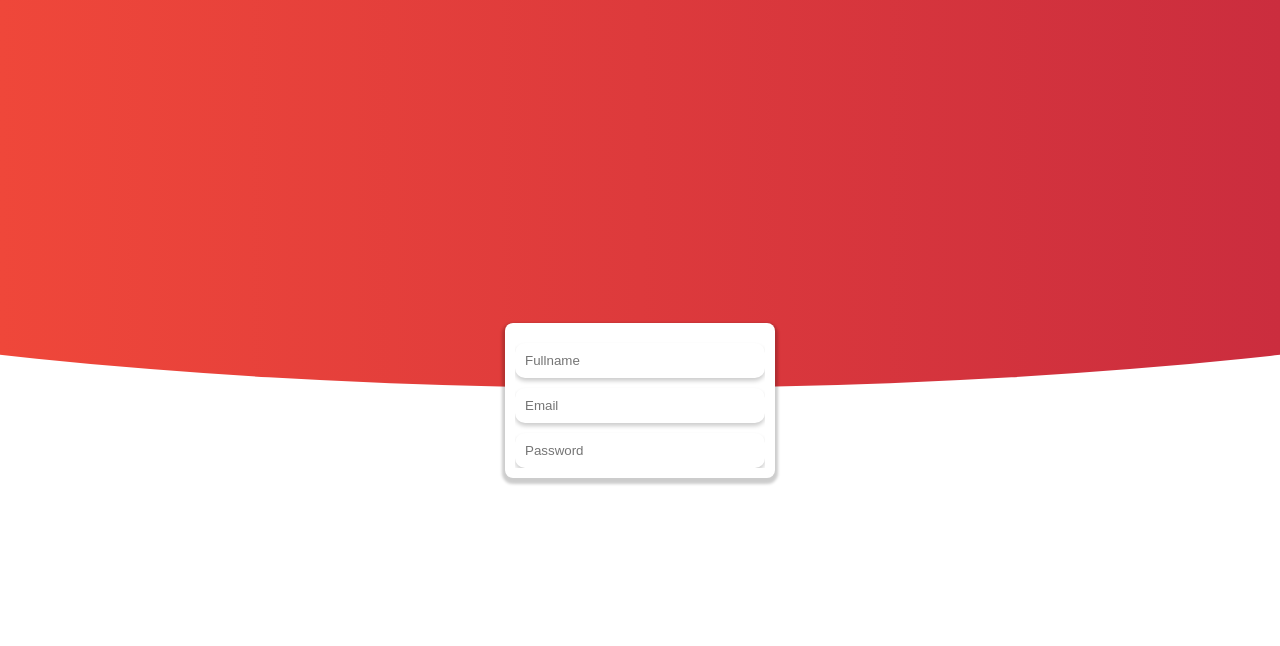
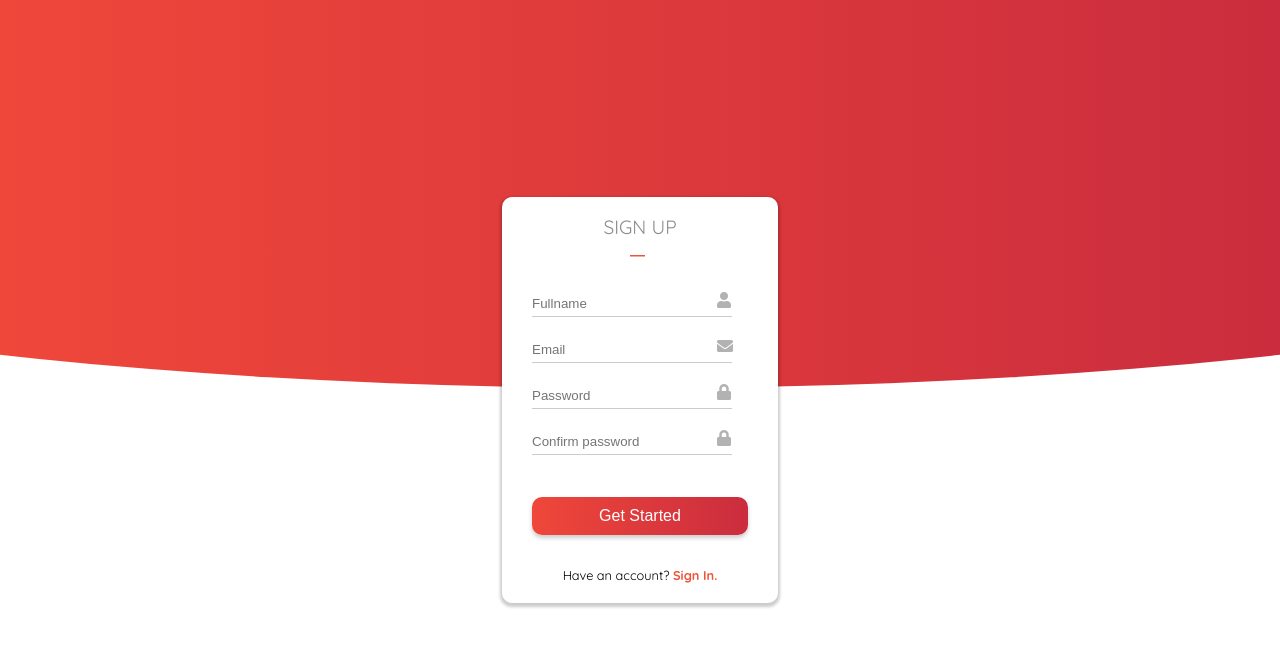
Before and after one commit to davidGuerraCode/foodChat, a React (Create React App) app in the folder client/: page /signup in a window 1280 px wide. Shown: the top 646 px of the page. Built offline with nearby package versions, Linux system fonts and the light colour scheme; no server answers.

Commit message:
improve design of sign up form

```diff
--- a/client/src/components/Signin/Signin.module.css
+++ b/client/src/components/Signin/Signin.module.css
@@ -41,7 +41,7 @@ label h1 {
   text-align: center;
 }
 
-input {
+/* input {
   display: block;
   border-radius: 10px;
   padding: 10px;
@@ -50,7 +50,7 @@ input {
   margin-top: 10px;
   width: 250px;
   box-shadow: 0px 3px 4px var(--gray-shadow-color);
-}
+} */
 
 .input-container {
   text-align: center;
--- a/client/src/components/Signup/Signup.js
+++ b/client/src/components/Signup/Signup.js
@@ -16,18 +16,31 @@ const signup = props => {
       placeholder: 'Email',
       type: 'email',
       name: 'email',
-      iconClass: 'fas fa-user'
+      iconClass: 'fas fa-envelope'
     },
     {
       placeholder: 'Password',
       type: 'password',
       name: 'password',
-      iconClass: 'fas fa-user'
+      iconClass: 'fas fa-lock'
+    },
+    {
+      placeholder: 'Confirm password',
+      type: 'password',
+      name: 'confirm password',
+      iconClass: 'fas fa-lock'
     }
   ]);
 
   const inputs = input.map((el, index) => {
-    return <input type={el.type} name={el.name} placeholder={el.placeholder} />;
+    return (
+      <div key={index} className={style.InputContainer}>
+        <input type={el.type} name={el.name} placeholder={el.placeholder} />
+        <span className={style.IconContainer}>
+          <i className={el.iconClass} />
+        </span>
+      </div>
+    );
   });
 
   return (
@@ -37,8 +50,20 @@ const signup = props => {
       </div>
       <div className={style['Container']}>
         <Card>
-          <div className={style['Form-container']}>
-            <form>{inputs}</form>
+          <div className={style.CardTitle}>
+            <p>SIGN UP</p>
+            <svg height="3" width="50">
+              <line x1="15" y1="0" x2="30" y2="0" />
+            </svg>
+          </div>
+          <div className={style.FormContainer}>
+            <form className={style.Form}>
+              {inputs}
+              <button>Get Started</button>
+              <p className={style.ChangeSignin}>
+                Have an account? <span className={style.Link}>Sign In.</span>
+              </p>
+            </form>
           </div>
         </Card>
       </div>
--- a/client/src/components/Signup/Signup.module.css
+++ b/client/src/components/Signup/Signup.module.css
@@ -1,6 +1,7 @@
 .Container {
   height: 100vh;
   display: flex;
+  flex-direction: column;
   align-items: center;
   justify-content: center;
 }
@@ -23,3 +24,68 @@
   display: flex;
   flex-direction: column;
 }
+
+.Form {
+  display: flex;
+  flex-direction: column;
+  padding: 10px 20px;
+}
+
+.FormContainer input {
+  margin: 10px 0;
+  min-width: 200px;
+  outline: none;
+  border: none;
+  padding: 5px 0;
+  border-bottom: thin solid rgba(0, 0, 0, 0.2);
+}
+
+.FormContainer button {
+  background: var(--main-gradient);
+  border: none;
+  outline: none;
+  color: white;
+  font-size: 1rem;
+  padding: 10px;
+  border-radius: 10px;
+  margin: 2rem 0;
+  cursor: pointer;
+  transition: all 0.3s ease-out;
+  box-shadow: 0px 3px 4px var(--gray-shadow-color);
+}
+
+.FormContainer button:hover {
+  transform: scale(1.05);
+}
+
+.IconContainer {
+  position: relative;
+  right: 15px;
+}
+
+.IconContainer i {
+  color: rgba(0, 0, 0, 0.3);
+}
+
+.CardTitle {
+  text-align: center;
+  font-size: 1.2rem;
+  margin: 0.5rem 0;
+  color: rgba(0, 0, 0, 0.45);
+}
+
+.ChangeSignin {
+  text-align: center;
+  font-size: 0.8rem;
+}
+
+.Link {
+  color: var(--main-bg-color);
+  cursor: pointer;
+  font-weight: bold;
+}
+
+svg line {
+  stroke-width: 3;
+  stroke: var(--main-bg-color);
+}
--- a/client/src/components/UI/Card/Card.module.css
+++ b/client/src/components/UI/Card/Card.module.css
@@ -1,10 +1,11 @@
 .Card {
   width: auto;
+  height: auto;
   background: white;
   padding: 10px;
   margin: 8px;
-  border-radius: 8px;
-  box-shadow: 0 3px 3px 3px var(--gray-shadow-color);
+  border-radius: 10px;
+  box-shadow: 0 2px 3px 2px var(--gray-shadow-color);
   transition: all 0.3s ease-out;
 }
 
```
